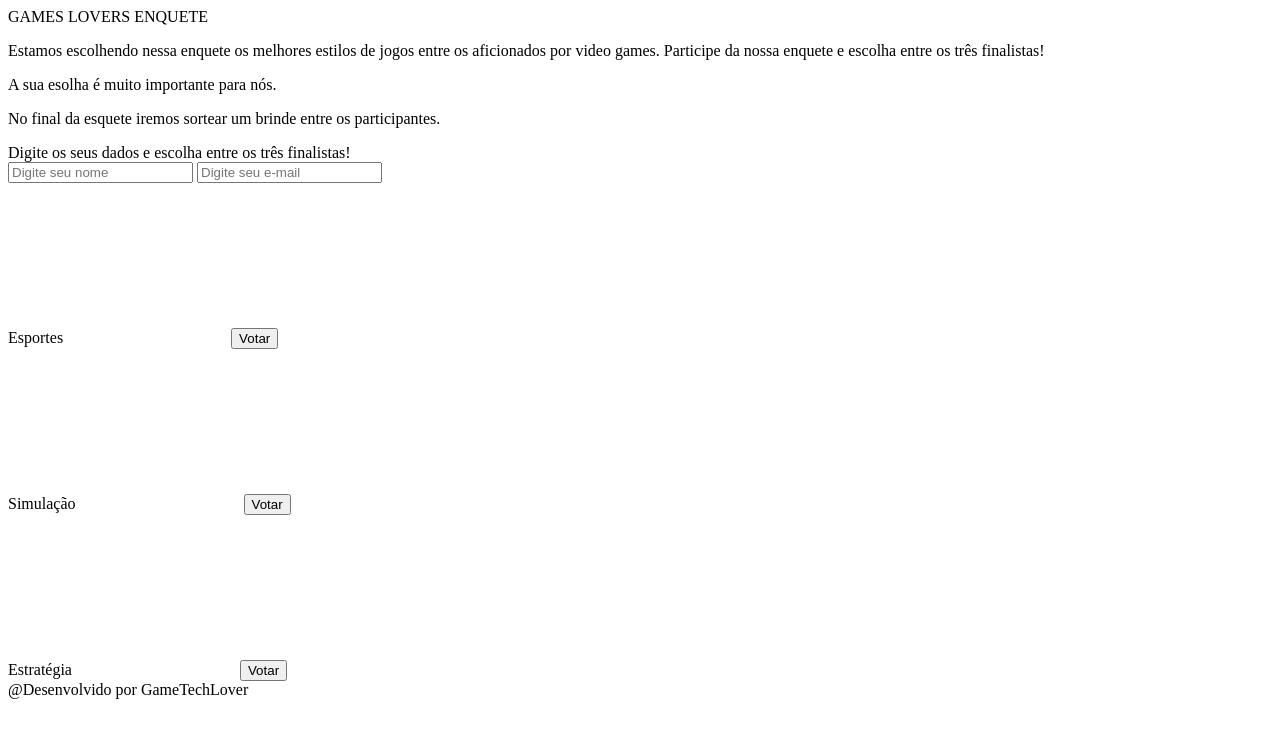
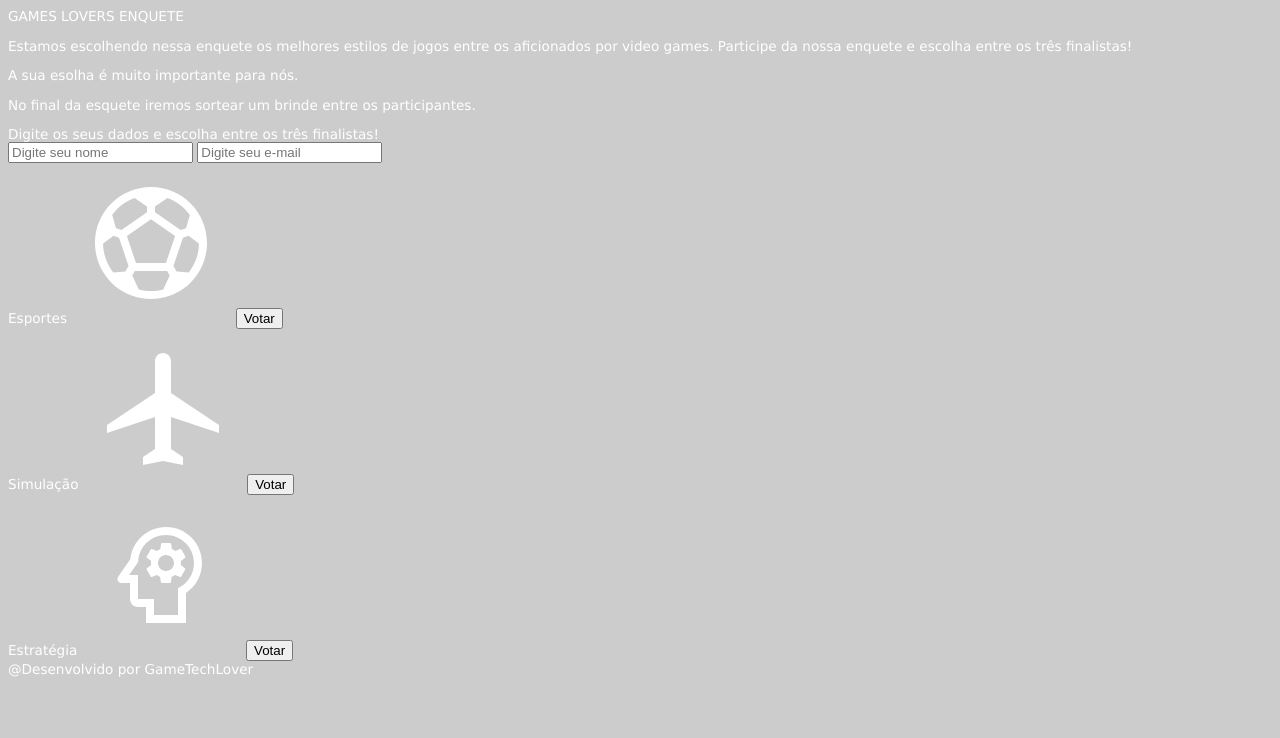
Before and after one commit to lucitiemi/Projeto_Enquete, a plain HTML site: page index.html in a window 1280 px wide. Drawn offline with Linux system fonts and the light colour scheme.

Commit message:
closes #2 - Paleta de cores e arquivo CSS

```diff
--- a/index.html
+++ b/index.html
@@ -7,10 +7,10 @@
     <link rel="stylesheet" href="style.css">
 </head>
 <body>
-    <div> <!-- container -->
+    <div class="container"> <!-- container -->
 
         <div> <!-- header -->
-            <div> <!-- header-tittle -->
+            <div class="header-tittle"> <!-- header-tittle -->
                 GAMES LOVERS ENQUETE
             </div>
             <div> <!-- header-text -->
@@ -21,7 +21,7 @@
 
         </div>
 
-        <div> <!-- content -->
+        <div class="content"> <!-- content -->
             <div> <!-- content-top -->
                 Digite os seus dados e escolha entre os três finalistas!
             </div>
@@ -48,11 +48,10 @@
                 </div>
             </div>
 
-            <div> <!-- footer -->
-                @Desenvolvido por GameTechLover
-            </div>
+        </div>
 
-
+        <div> <!-- footer -->
+            @Desenvolvido por GameTechLover
         </div>
 
     </div>
--- a/style.css
+++ b/style.css
@@ -0,0 +1,21 @@
+/*
+PALETA CORES
+fundo gelo: #CCCCCC
+amarelo: #FECD23
+branco escrito: #FFFFFF
+roxo escuro: #1E0C21
+roxo claro: #641F70
+azul escuro: #342988
+azul medio: #2738DB
+azul medio claro: #3D5DEF
+azul claro: #73CDFF
+botao escuro: #1D0C20
+*/
+
+body {
+    background-color: #CCCCCC;
+    font-family: 'Lucida Sans', 'Lucida Sans Regular', 'Lucida Grande', 'Lucida Sans Unicode', Geneva, Verdana, sans-serif;
+    color: #FFFFFF;
+    font-size: 0.85rem;
+
+}
```
